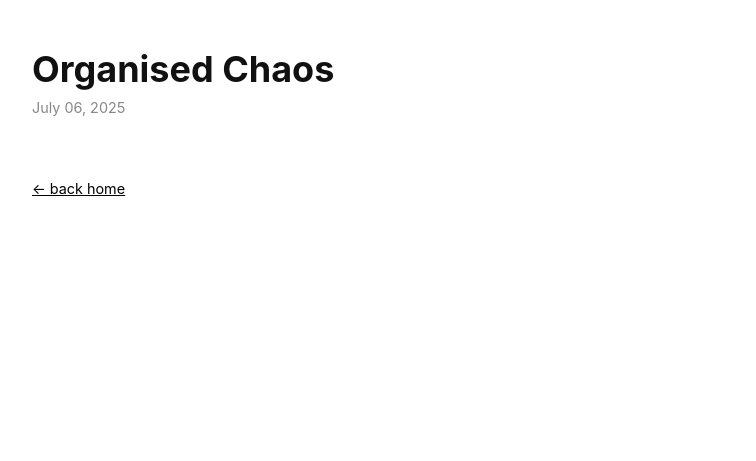
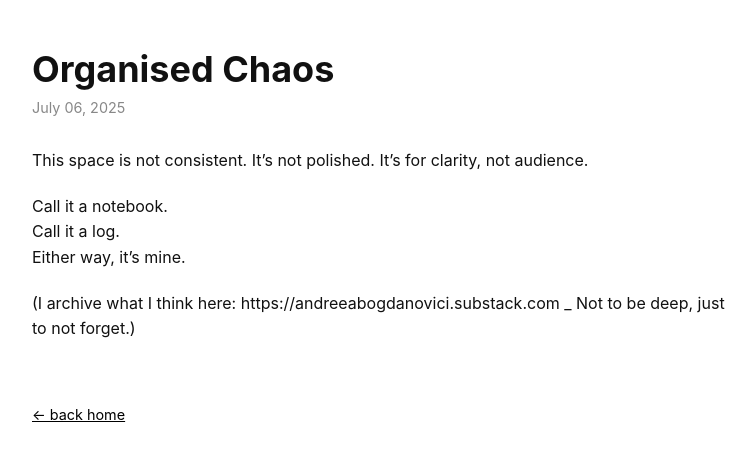
Before and after one commit to andreeabogdanovici/andreeabogdanovici.github.io, a Jekyll site: the page built from _posts/2025-07-06-first.md, in a window 1280 px wide. Shown: the top 461 px of the page, without its empty margins (258-1014 px from the left). Built offline with Jekyll 4.4.1, drawn with Linux system fonts in a browser that asks for light colours.

Commit message:
Update 2025-07-06-first.md

```diff
--- a/_posts/2025-07-06-first.md
+++ b/_posts/2025-07-06-first.md
@@ -2,3 +2,11 @@
 layout: post
 title: "Organised Chaos"
 ---
+
+This space is not consistent. It’s not polished. It’s for clarity, not audience.
+
+Call it a notebook.
+Call it a log.
+Either way, it’s mine.
+
+(I archive what I think here: https://andreeabogdanovici.substack.com _ Not to be deep, just to not forget.)
```
